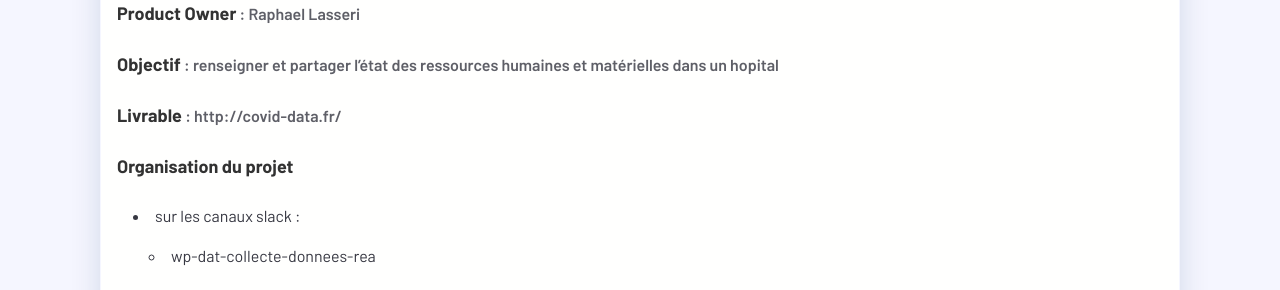
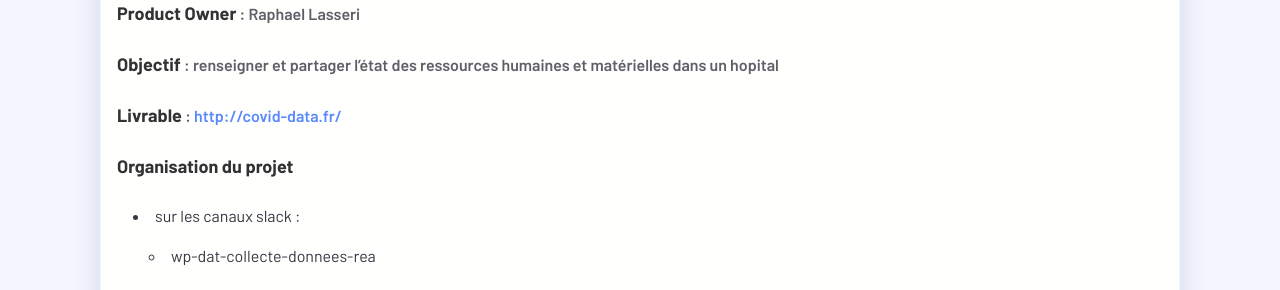
Before and after one commit to opencovid19-fr/opencovid19-fr.github.io, a Jekyll site: the page built from _posts/covid-data.fr/2020-01-15-covid-data.fr.md, in a window 1280 px wide and 900 px high, scrolled down 483 px. Shown: the part 154-444 px from the top of the window. Built offline with Jekyll 4.4.1, drawn with Linux system fonts in a browser that asks for light colours; nearby versions of some CDN libraries; comment, search, counter and statistics services are not loaded; part of the change alters nothing that is shown.

```diff
--- a/_posts/covid-data.fr/2020-01-15-covid-data.fr.md
+++ b/_posts/covid-data.fr/2020-01-15-covid-data.fr.md
@@ -17,7 +17,7 @@ Nous sommes une équipe de docteurs en sciences, spécialisés en intelligence a
 
 **Objectif** : renseigner et partager l'état des ressources humaines et matérielles dans un hopital
 
-**Livrable** : http://covid-data.fr/
+**Livrable** : [http://covid-data.fr/](http://covid-data.fr/)
 
 **Organisation du projet**
 - sur les canaux slack :
```
